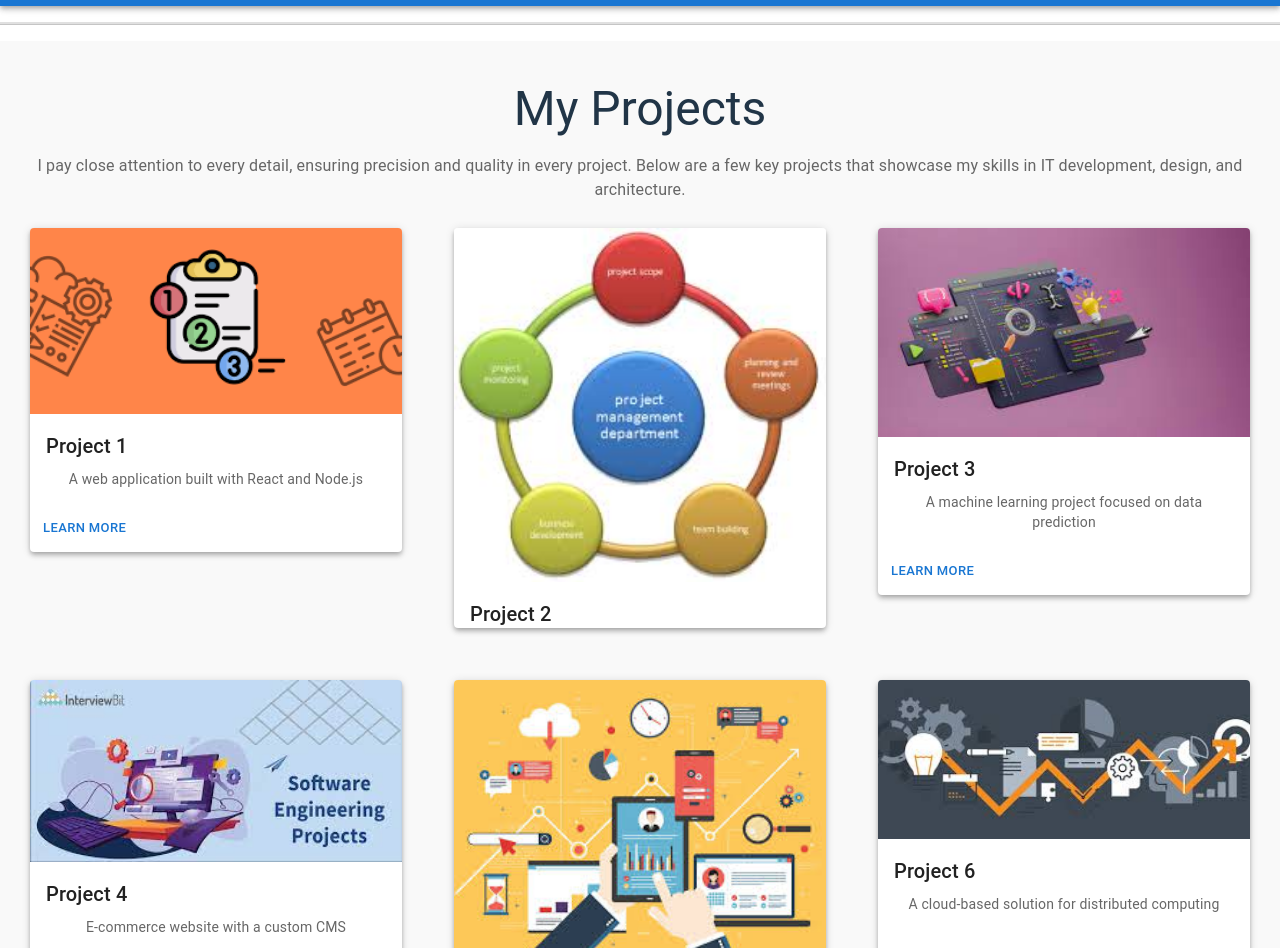
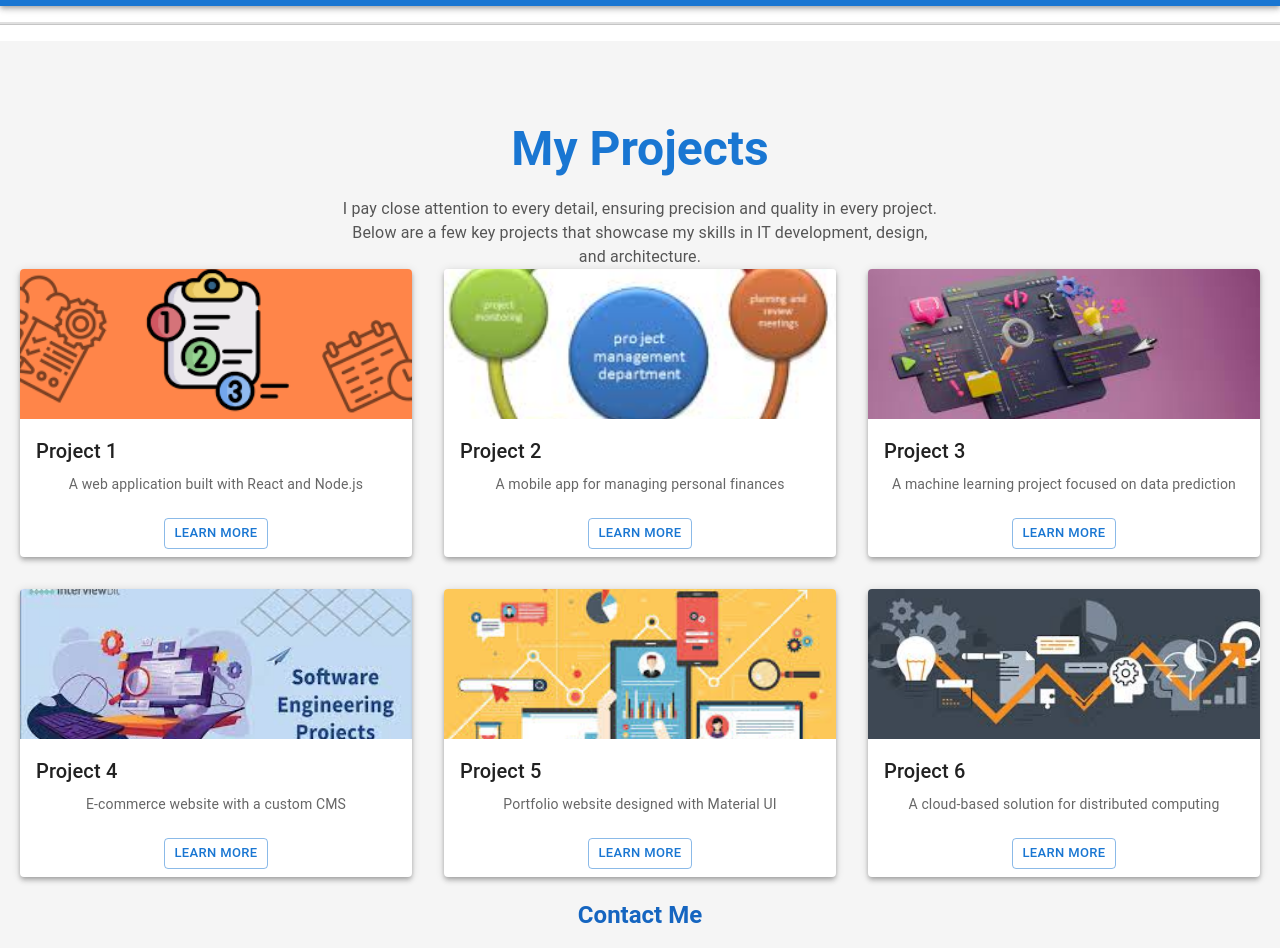
Before and after one commit to tlieu8/Remake_Assignment_1_Lieu_Minh_COMP_229, a React (Vite) app in the folder client/: page /project in a window 1280 px wide. Shown: the part 64-1012 px from the top of the page. Built offline with nearby package versions, Linux system fonts and the light colour scheme.

Commit message:
Update src 2

```diff
--- a/client/src/contact.jsx
+++ b/client/src/contact.jsx
@@ -9,7 +9,23 @@ import {
   Grid,
   Paper,
 } from "@mui/material";
+import { styled } from '@mui/material/styles'; // For custom styling
 import "../src/contact.css"; // Ensure your CSS file is well-structured
+
+const StyledPaper = styled(Paper)(({ theme }) => ({
+  padding: theme.spacing(4),
+  borderRadius: theme.shape.borderRadius,
+  boxShadow: theme.shadows[5],
+}));
+
+const SubmitButton = styled(Button)(({ theme }) => ({
+  marginTop: theme.spacing(2),
+  backgroundColor: theme.palette.primary.main,
+  color: '#fff',
+  '&:hover': {
+    backgroundColor: theme.palette.primary.dark,
+  },
+}));
 
 export default function Contact() {
   const navigate = useNavigate(); // Initialize navigation
@@ -21,7 +37,6 @@ export default function Contact() {
     email: "",
     contactNumber: "",
     message: "",
-    comments: "",
   });
 
   // Error state
@@ -73,7 +88,7 @@ export default function Contact() {
   return (
     <Container maxWidth="md" sx={{ paddingY: 6 }}>
       {/* Form Section */}
-      <Paper elevation={3} sx={{ padding: 4 }}>
+      <StyledPaper elevation={3}>
         <Typography variant="h4" component="h1" align="center" gutterBottom>
           Get in Touch
         </Typography>
@@ -91,7 +106,7 @@ export default function Contact() {
                 name="firstName"
                 value={formData.firstName}
                 onChange={handleChange}
-                error={errors.firstName} // Show error if validation fails
+                error={errors.firstName}
                 helperText={errors.firstName ? "First Name is required" : ""}
                 autoFocus
                 aria-label="First Name"
@@ -108,7 +123,7 @@ export default function Contact() {
                 name="lastName"
                 value={formData.lastName}
                 onChange={handleChange}
-                error={errors.lastName} // Show error if validation fails
+                error={errors.lastName}
                 helperText={errors.lastName ? "Last Name is required" : ""}
                 aria-label="Last Name"
               />
@@ -125,7 +140,7 @@ export default function Contact() {
                 name="email"
                 value={formData.email}
                 onChange={handleChange}
-                error={errors.email} // Show error if validation fails
+                error={errors.email}
                 helperText={errors.email ? "Email is required" : ""}
                 aria-label="Email Address"
               />
@@ -142,7 +157,7 @@ export default function Contact() {
                 name="contactNumber"
                 value={formData.contactNumber}
                 onChange={handleChange}
-                error={errors.contactNumber} // Show error if validation fails
+                error={errors.contactNumber}
                 helperText={errors.contactNumber ? "Contact Number is required" : ""}
                 aria-label="Contact Number"
               />
@@ -160,7 +175,7 @@ export default function Contact() {
                 name="message"
                 value={formData.message}
                 onChange={handleChange}
-                error={errors.message} // Show error if validation fails
+                error={errors.message}
                 helperText={errors.message ? "Message is required" : ""}
                 aria-label="Your Message"
               />
@@ -168,20 +183,19 @@ export default function Contact() {
           </Grid>
 
           {/* Submit Button */}
-          <Box textAlign="center" mt={3}>
-            <Button
+          <Box textAlign="center">
+            <SubmitButton
               variant="contained"
-              color="primary"
               type="submit"
               size="large"
               aria-label="Submit Form"
               sx={{ textTransform: "none" }}
             >
               Submit
-            </Button>
+            </SubmitButton>
           </Box>
         </form>
-      </Paper>
+      </StyledPaper>
 
       {/* Additional Contact Info */}
       <Box mt={6} textAlign="center">
@@ -189,7 +203,7 @@ export default function Contact() {
           Call me at: <strong>888-555-5555</strong>
         </Typography>
         <Typography variant="body2" color="textSecondary" gutterBottom>
-          <strong>Facebook:</strong> www.mwatugquest.facebook.com
+          <strong>Facebook:</strong> www.facebook.com/mwatugquest
         </Typography>
         <Typography variant="body2" color="textSecondary" gutterBottom>
           <strong>Email:</strong> mwatugquest@yahoo.com
--- a/client/src/education.jsx
+++ b/client/src/education.jsx
@@ -93,9 +93,9 @@ export default function Education() {
       </Grid>
 
       {/* Link to Contact Page */}
-      <div className="contact-link" style={{ marginTop: '20px', textAlign: 'center' }}>
-        <Link to="/contact" style={{ textDecoration: 'none', color: '#1565c0', fontWeight: 'bold' }}>
-          Contact Me
+      <div className="project-link" style={{ marginTop: '20px', textAlign: 'center' }}>
+        <Link to="/project" style={{ textDecoration: 'none', color: '#1565c0', fontWeight: 'bold' }}>
+          My Projects
         </Link>
       </div>
     </Container>
--- a/client/src/project.jsx
+++ b/client/src/project.jsx
@@ -1,4 +1,5 @@
 import React from "react";
+import { Link } from "react-router-dom"; // Import Link from react-router-dom
 import project1 from "../src/assets/project1.png";
 import project2 from "../src/assets/project2.jpg";
 import project3 from "../src/assets/project3.jpg";
@@ -6,8 +7,48 @@ import project4 from "../src/assets/project4.jpg";
 import project5 from "../src/assets/project5.jpg";
 import project6 from "../src/assets/project6.jpg";
 import { Button, Grid, Card, CardMedia, CardContent, Typography, CardActions } from '@mui/material';
+import { styled } from '@mui/material/styles';
 import "../src/index.css";
 import "../src/project.css";
+
+// Styled Components
+const StyledCard = styled(Card)(({ theme }) => ({
+  position: 'relative',
+  overflow: 'hidden',
+  transition: 'transform 0.3s, box-shadow 0.3s',
+  '&:hover': {
+    transform: 'translateY(-5px)',
+    boxShadow: theme.shadows[10],
+  },
+}));
+
+const ZoomImage = styled(CardMedia)(({ theme }) => ({
+  transition: 'transform 0.3s ease',
+  '&:hover': {
+    transform: 'scale(1.1)',
+  },
+}));
+
+const ProjectTitle = styled(Typography)(({ theme }) => ({
+  fontWeight: 600,
+  color: theme.palette.primary.main,
+  textAlign: 'center',
+  margin: '20px 0',
+}));
+
+const ProjectDescription = styled(Typography)(({ theme }) => ({
+  color: theme.palette.text.secondary,
+  textAlign: 'center',
+}));
+
+const ViewMoreButton = styled(Button)(({ theme }) => ({
+  marginTop: '40px',
+  backgroundColor: theme.palette.primary.main,
+  color: '#fff',
+  '&:hover': {
+    backgroundColor: theme.palette.primary.dark,
+  },
+}));
 
 export default function Project() {
   const projects = [
@@ -20,65 +61,54 @@ export default function Project() {
   ];
 
   return (
-    <section id="works" className="project-section">
+    <section id="works" className="project-section" style={{ padding: '60px 20px', backgroundColor: '#f5f5f5' }}>
       {/* Title Section */}
-      <Typography variant="h3" align="center" gutterBottom className="worksTitle">
+      <ProjectTitle variant="h3" gutterBottom>
         My Projects
-      </Typography>
-      <Typography variant="body1" align="center" className="worksDesc" paragraph>
+      </ProjectTitle>
+      <Typography variant="body1" align="center" paragraph style={{ color: '#555', maxWidth: '600px', margin: '0 auto' }}>
         I pay close attention to every detail, ensuring precision and quality in every project. Below are a few key projects that showcase my skills in IT development, design, and architecture.
       </Typography>
 
       {/* Project Grid */}
-      <Grid container spacing={4} className="worksGrid" justifyContent="center">
+      <Grid container spacing={4} justifyContent="center">
         {projects.map((project, index) => (
           <Grid item xs={12} sm={6} md={4} key={index}>
-            <Card className="project-card" elevation={4} sx={{ maxHeight: 400, display: 'flex', flexDirection: 'column' }}>
-              {/* Project Image */}
-              <CardMedia
+            <StyledCard elevation={4}>
+              {/* Project Image with Zoom Effect */}
+              <ZoomImage
                 component="img"
-                height="200"
+                height="150"
                 image={project.src}
                 alt={project.title}
-                className="worksImg"
               />
 
               {/* Project Content */}
-              <CardContent sx={{ flexGrow: 1 }}>
+              <CardContent>
                 <Typography variant="h6" component="div" gutterBottom>
                   {project.title}
                 </Typography>
-                <Typography variant="body2" color="textSecondary">
+                <ProjectDescription variant="body2">
                   {project.description}
-                </Typography>
+                </ProjectDescription>
               </CardContent>
 
               {/* Card Actions */}
-              <CardActions>
-                <Button size="small" color="primary">
+              <CardActions sx={{ justifyContent: 'center' }}>
+                <Button size="small" color="primary" variant="outlined">
                   Learn More
                 </Button>
               </CardActions>
-            </Card>
+            </StyledCard>
           </Grid>
         ))}
       </Grid>
 
-      {/* View More Projects Button */}
-      <div style={{ textAlign: "center", marginTop: 40 }}>
-        <Button
-          variant="contained"
-          color="primary"
-          size="large"
-          sx={{
-            '&:hover': {
-              backgroundColor: "#115293",
-            },
-            textTransform: 'none', // Prevents capitalization
-          }}
-        >
-          View More Projects
-        </Button>
+      {/* Link to Contact Page */}
+      <div className="contact-link" style={{ marginTop: '20px', textAlign: 'center' }}>
+        <Link to="/contact" style={{ textDecoration: 'none', color: '#1565c0', fontWeight: 'bold' }}>
+          Contact Me
+        </Link>
       </div>
     </section>
   );
```
